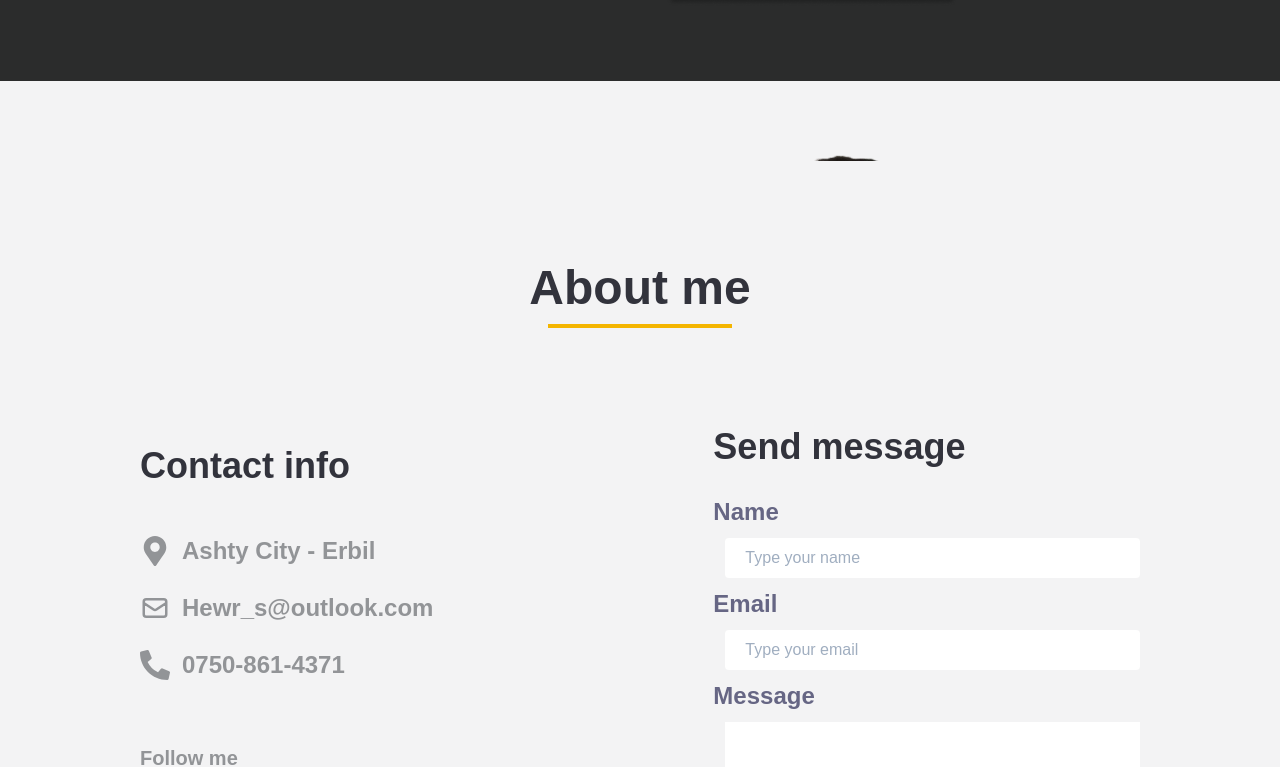
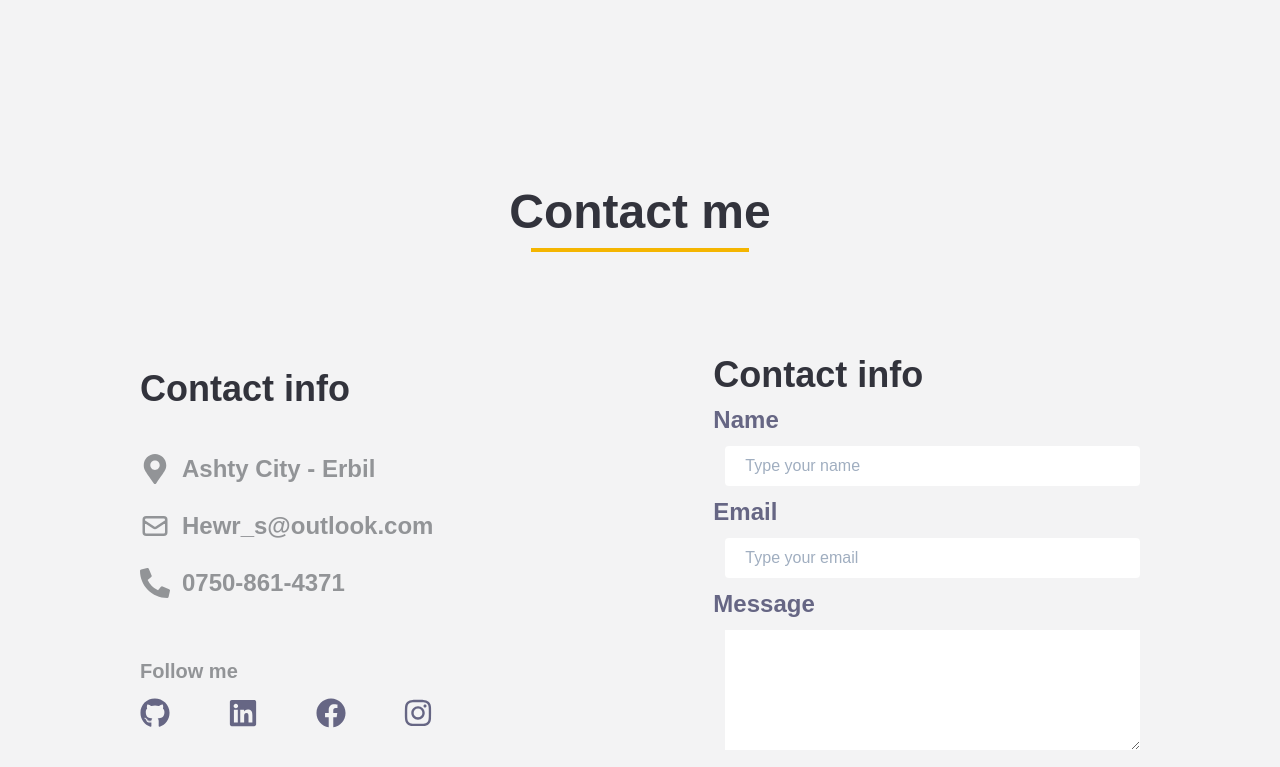
Before and after one commit to Revan99/Portfolio, a React (Create React App) app: page / in a window 1280 px wide. Shown: the part 719-1486 px from the top of the page. Built offline with nearby package versions, Linux system fonts and the light colour scheme.

Commit message:
complete contact styling

```diff
--- a/src/App.css
+++ b/src/App.css
@@ -1,7 +1,13 @@
+html {
+  scroll-behavior: smooth;
+}
 body {
   font-family: "Poppins", sans-serif;
   height: 200vh;
 }
-.navbar {
-  border-bottom: 2px solid #f1f1f1;
+.light-nav {
+  border-bottom: 2px solid #afafaf;
 }
+.dark-nav {
+  border-bottom: 2px solid #646464;
+}
--- a/src/App.js
+++ b/src/App.js
@@ -8,10 +8,10 @@ function App() {
   const [them, setThem] = useState(() => true);
   return (
     <div className="App">
-      <Navbar />
-      <Home></Home>
-      <ContactMe />
+      <Navbar them={them} />
       <Home them={them} setThem={setThem} />
+      <ContactMe them={them} />
+
       {/* <Skills them={them} /> */}
     </div>
   );
--- a/src/components/ContactForm.js
+++ b/src/components/ContactForm.js
@@ -1,16 +1,22 @@
 import React from "react";
 
-const ContactForm = () => {
+const ContactForm = ({ them }) => {
   return (
     <div className=" sm:w-full md:w-4/12 sm">
-      <h2 className=" text-4xl mb-5 font-extrabold text-4thColorLight   ">
+      <h2
+        className={` text-4xl font-extrabold ${
+          them ? "text-4thColorLight" : "text-5thColorDark"
+        } `}
+      >
         {" "}
-        Send message
+        Contact info
       </h2>
       <form className="flex flex-col justify-evenly">
         <label
           htmlFor="name"
-          className="text-2xl mb-2 font-extrabold text-5thColorLight"
+          className={`text-2xl mb-2 font-extrabold ${
+            them ? "text-5thColorLight" : "text-5thColorDark"
+          }`}
         >
           Name
         </label>
@@ -22,7 +28,9 @@ const ContactForm = () => {
         />
         <label
           htmlFor="email "
-          className="text-2xl mb-2 font-extrabold text-5thColorLight"
+          className={`text-2xl mb-2 font-extrabold ${
+            them ? "text-5thColorLight" : "text-5thColorDark"
+          }`}
         >
           Email
         </label>
@@ -34,7 +42,9 @@ const ContactForm = () => {
         />
         <label
           htmlFor="message"
-          className="text-2xl mb-2 font-extrabold text-5thColorLight"
+          className={`text-2xl mb-2 font-extrabold ${
+            them ? "text-5thColorLight" : "text-5thColorDark"
+          }`}
         >
           Message
         </label>
--- a/src/components/ContactInfo.js
+++ b/src/components/ContactInfo.js
@@ -4,24 +4,32 @@ import { HiOutlineMail } from "react-icons/hi";
 import FollowMe from "./FollowMe";
 import PersonalInfo from "./../personalInfo/PersonalInfo.json";
 
-const ContactInfo = () => {
+const ContactInfo = ({ them }) => {
   return (
     <>
-      <div className="text-4thColorLight flex flex-col justify-evenly sm:mb-16 ">
-        <h2 className=" text-4xl font-extrabold text-4thColorLight ">
+      <div className=" flex flex-col justify-evenly sm:mb-16 ">
+        <h2
+          className={` text-4xl font-extrabold ${
+            them ? "text-4thColorLight" : "text-5thColorDark"
+          } `}
+        >
           {" "}
           Contact info
         </h2>
-        <div className=" flex flex-col  h-48 justify-evenly ">
-          <div className="text-2xl text-6thColorLight font-extrabold flex items-center   ">
+        <div
+          className={`flex flex-col ${
+            them ? "text-6thColorLight" : " text-7thColorDark"
+          }  h-48 justify-evenly`}
+        >
+          <div className="text-2xl  font-extrabold flex items-center   ">
             <FaMapMarkerAlt size={30} />
             <p className="ml-3">{PersonalInfo.location}</p>
           </div>
-          <div className="text-2xl text-6thColorLight font-extrabold flex items-center   ">
+          <div className="text-2xl  font-extrabold flex items-center   ">
             <HiOutlineMail size={30} />
             <p className="ml-3">{PersonalInfo.email}</p>
           </div>
-          <div className="text-2xl text-6thColorLight font-extrabold flex items-center     ">
+          <div className="text-2xl  font-extrabold flex items-center     ">
             <FaPhoneAlt size={30} />
             <p className="ml-3">{PersonalInfo.PhoneNo}</p>
           </div>
--- a/src/components/Menu/Burger.js
+++ b/src/components/Menu/Burger.js
@@ -27,7 +27,7 @@ const StyledBurger = styled.div`
   }
 `;
 
-const Burger = () => {
+const Burger = ({ them }) => {
   const [open, setOpen] = useState(false);
 
   return (
@@ -41,7 +41,7 @@ const Burger = () => {
         <div />
         <div />
       </StyledBurger>
-      <RightNav open={open} />
+      <RightNav them={them} open={open} />
     </>
   );
 };
--- a/src/components/Menu/Navbar.js
+++ b/src/components/Menu/Navbar.js
@@ -1,30 +1,36 @@
 import React from "react";
 import styled from "styled-components";
 import Burger from "./Burger";
-window.addEventListener("scroll", () => {
-  const navEl = document.getElementById("navbar");
-  if (window.pageYOffset > 50 && !navEl.classList.contains("navbar")) {
-    navEl.classList.add("navbar");
-    console.log(navEl.classList.contains("navbar"));
-  }
-  if (window.pageYOffset < 50 && navEl.classList.contains("navbar")) {
-    navEl.classList.remove("navbar");
-  }
-});
+
 const Nav = styled.nav`
   .logo {
     padding: 15px 0;
   }
 `;
 
-const Navbar = () => {
+const Navbar = ({ them }) => {
+  window.addEventListener("scroll", () => {
+    let navClass = them ? "light-nav" : "dark-nav";
+    const navEl = document.getElementById("navbar");
+    if (window.pageYOffset > 50 && !navEl.classList.contains(navClass)) {
+      navEl.classList.add(navClass);
+    }
+    if (window.pageYOffset < 50 && navEl.classList.contains(navClass)) {
+      navEl.classList.remove(navClass);
+    }
+  });
+
   return (
     <Nav
       id="navbar"
-      className=" fixed   bg-secondaryLight z-50 h-16 w-full py-0 px-5 flex justify-between"
+      className={`fixed  ${
+        them
+          ? "bg-secondaryLight  border-b-0 border-red-600"
+          : "bg-secondaryDark"
+      }  z-50 h-16 w-full py-0 px-5 flex justify-between`}
     >
       <div className="logo ">Nav Bar</div>
-      <Burger />
+      <Burger them={them} />
     </Nav>
   );
 };
--- a/src/components/Menu/RightNav.js
+++ b/src/components/Menu/RightNav.js
@@ -2,28 +2,30 @@ import React from "react";
 import styled from "styled-components";
 import { motion } from "framer-motion";
 const lists = [
-  { name: "Home", url: "#" },
-  { name: "Skills", url: "#" },
-  { name: "Projects", url: "#" },
-  { name: "Contact", url: "#" },
+  { name: "Home", url: "#home" },
+  { name: "Skills", url: "#skills" },
+  { name: "Projects", url: "#projects" },
+  { name: "Contact", url: "#contact" },
 ];
 const Ul = styled.ul`
   width: 300px;
-  background-color: #0d2538;
   transform: ${({ open }) => (open ? "translateX(0)" : "translateX(100%)")};
   li {
     width: 10rem;
   }
 `;
 
-const RightNav = ({ open }) => {
+const RightNav = ({ open, them }) => {
   return (
     <Ul
       open={open}
-      className="transition-transform duration-500 ease-in-out top-0 right-0  p-12 h-screen flex fixed items-center list-none flex-col"
+      className={`transition-transform ${
+        them ? "bg-gray-800" : "bg-gray-700"
+      } duration-500 ease-in-out top-0 right-0  p-12 h-screen flex fixed items-center list-none flex-col`}
     >
       {lists.map((list, i) => (
         <motion.li
+          key={`${list}-${i}`}
           className={`font-bold ${
             i === 0 ? "mt-20" : "mt-8"
           } border-primaryLight  rounded cursor-pointer border-solid border-2 py-2 px-8 flex justify-center text-white`}
--- a/src/components/SectHeader.js
+++ b/src/components/SectHeader.js
@@ -8,13 +8,17 @@ const AboutSecHeader = styled.div`
     transition: all ease 0.3s;
   }
 `;
-const SectHeader = ({ sectionName }) => {
+const SectHeader = ({ sectionName, them }) => {
   return (
     <AboutSecHeader
       AboutSecHeader
       className="cursor-pointer   mb-12 mx-auto flex flex-col items-center "
     >
-      <h1 className=" text-5xl inline-block mr-auto  text-4thColorLight   font-extrabold">
+      <h1
+        className={` text-5xl inline-block mr-auto  ${
+          them ? "text-4thColorLight" : "text-5thColorDark"
+        }   font-extrabold`}
+      >
         {sectionName}
       </h1>
       <div className=" w-10/12 h-1 bg-primaryDark sm:mx-auto md:mx-0" />
--- a/src/personalInfo/PersonalInfo.json
+++ b/src/personalInfo/PersonalInfo.json
@@ -1,5 +1,5 @@
 {
-  "name": "Hewr",
+  "name": "Hewr Srood",
   "jobTitle": "front-end web developer",
   "email": "Hewr_s@outlook.com",
   "PhoneNo": "0750-861-4371",
--- a/src/sections/ContactMe.js
+++ b/src/sections/ContactMe.js
@@ -3,16 +3,20 @@ import SectHeader from "../components/SectHeader";
 import ContactInfo from "../components/ContactInfo";
 import ContactForm from "../components/ContactForm";
 
-const ContactMe = () => {
+const ContactMe = ({ them }) => {
   return (
-    <div className="relative">
-      <div className=" top-0 w-full  pt-12 min-h-screen h-fitContent flex items-center mt-20 mb-2 flex-col  absolute    bg-tertiaryLight justify-evenly">
-        <SectHeader sectionName={"About me"} />
+    <div className="relative" id="contact">
+      <div
+        className={` top-0 w-full  pt-12 min-h-screen h-fitContent flex items-center  pb-2 flex-col  absolute   ${
+          them ? "bg-tertiaryLight" : "bg-tertiaryDark"
+        }  justify-evenly`}
+      >
+        <SectHeader them={them} sectionName={"Contact me"} />
 
         <div className="flex justify-around flex-wrap w-full">
-          <ContactInfo />
+          <ContactInfo them={them} />
 
-          <ContactForm />
+          <ContactForm them={them} />
         </div>
       </div>
     </div>
--- a/src/sections/Home.js
+++ b/src/sections/Home.js
@@ -1,6 +1,6 @@
 import React from "react";
-import myImageLight from "./../images/lightmode/revan.png";
-import myImageDark from "./../images/darkmode/revan1.png";
+import myImageLight from "./../Images/lightmode/revan.png";
+import myImageDark from "./../Images/darkmode/revan1.png";
 import PersonalInfo from "./../personalInfo/PersonalInfo.json";
 
 export default function Home({ them, setThem }) {
```
